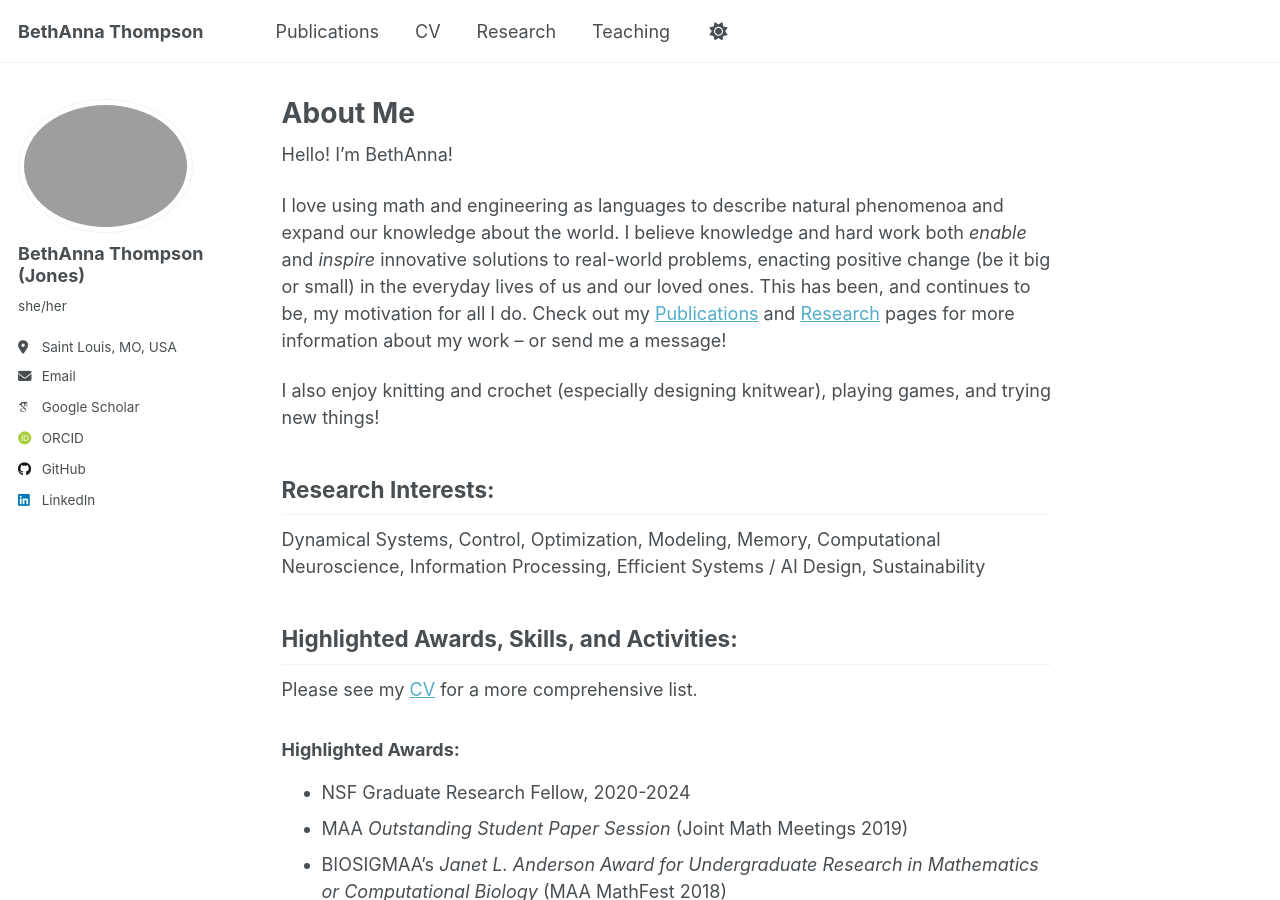
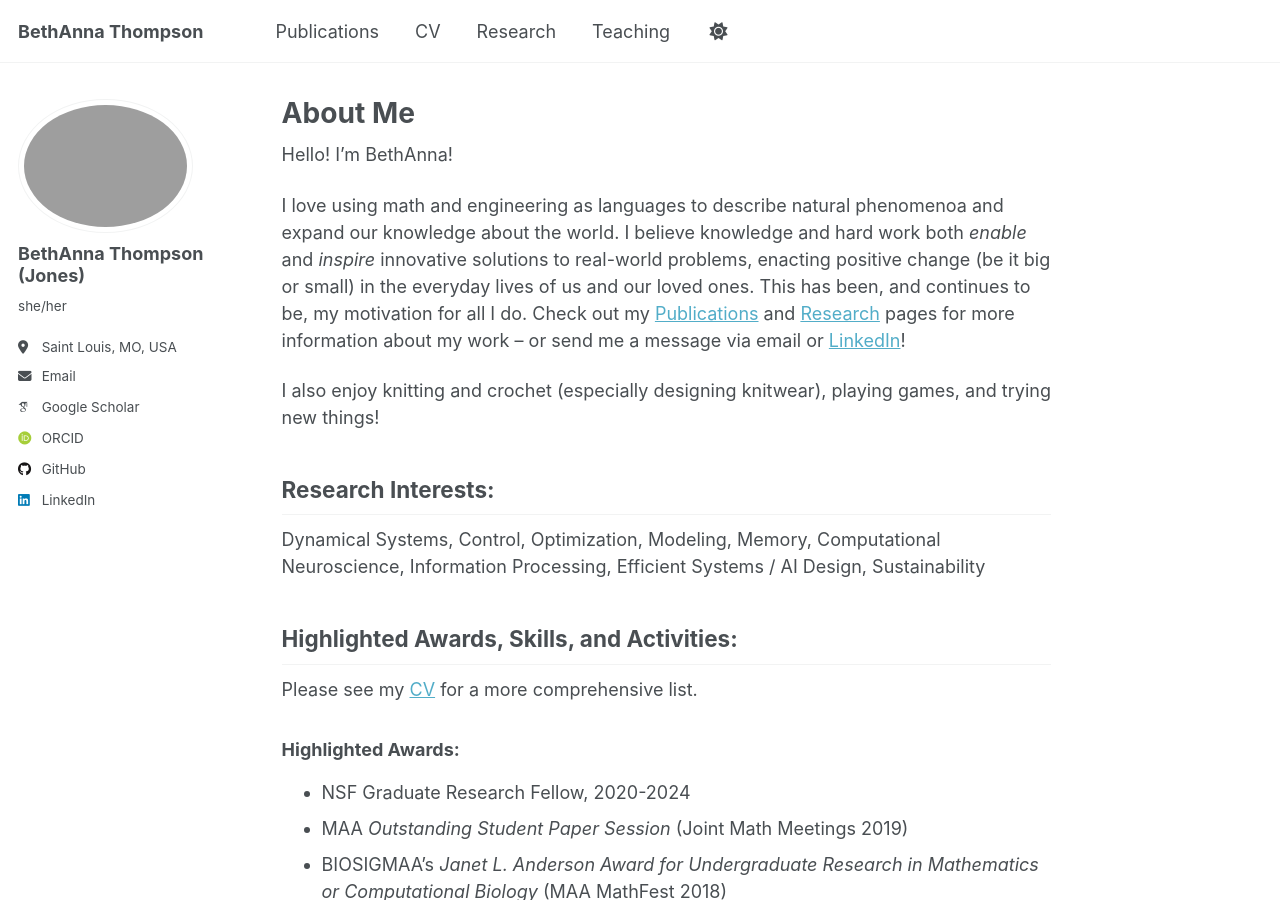
Before and after one commit to BethAnna/BethAnna.github.io, a Jekyll site: the page built from _pages/about.md, in a window 1280 px wide and 900 px high. Built offline with Jekyll 4.4.1, drawn with Linux system fonts in a browser that asks for light colours; some web fonts are replaced; a script that is not in the unit is left out.

Commit message:
Update about.md
Included direct LinkedIn link in description in case the side blurb isn't displaying

```diff
--- a/_pages/about.md
+++ b/_pages/about.md
@@ -9,7 +9,7 @@ redirect_from:
 
 Hello! I'm BethAnna!
 
-I love using math and engineering as languages to describe natural phenomenoa and expand our knowledge about the world. I believe knowledge and hard work both _enable_ and _inspire_ innovative solutions to real-world problems, enacting positive change (be it big or small) in the everyday lives of us and our loved ones. This has been, and continues to be, my motivation for all I do. Check out my [Publications](https://bethanna.github.io/publications/) and [Research](https://bethanna.github.io/research/) pages for more information about my work -- or send me a message!  <br>
+I love using math and engineering as languages to describe natural phenomenoa and expand our knowledge about the world. I believe knowledge and hard work both _enable_ and _inspire_ innovative solutions to real-world problems, enacting positive change (be it big or small) in the everyday lives of us and our loved ones. This has been, and continues to be, my motivation for all I do. Check out my [Publications](https://bethanna.github.io/publications/) and [Research](https://bethanna.github.io/research/) pages for more information about my work -- or send me a message via email or [LinkedIn](https://www.linkedin.com/in/elisabeth-bethanna-thompson-jones-phd-b96994156/)!  <br>
 
 I also enjoy knitting and crochet (especially designing knitwear), playing games, and trying new things!
 
```
